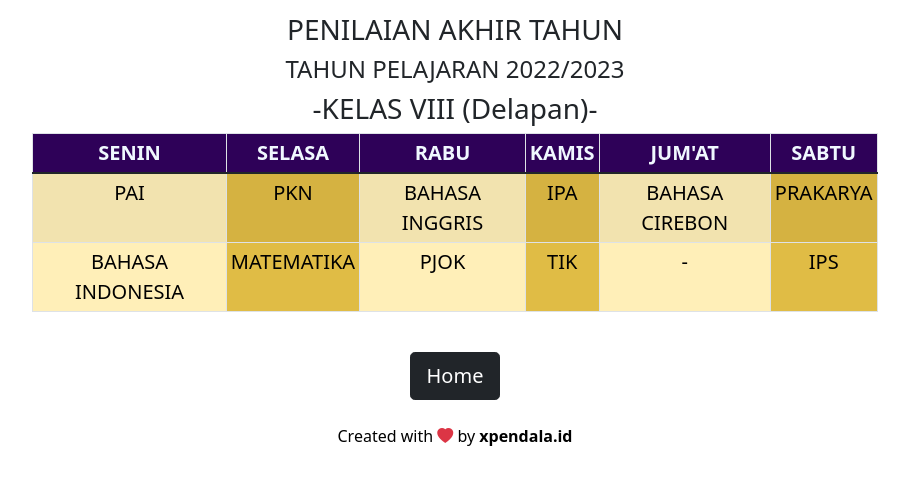
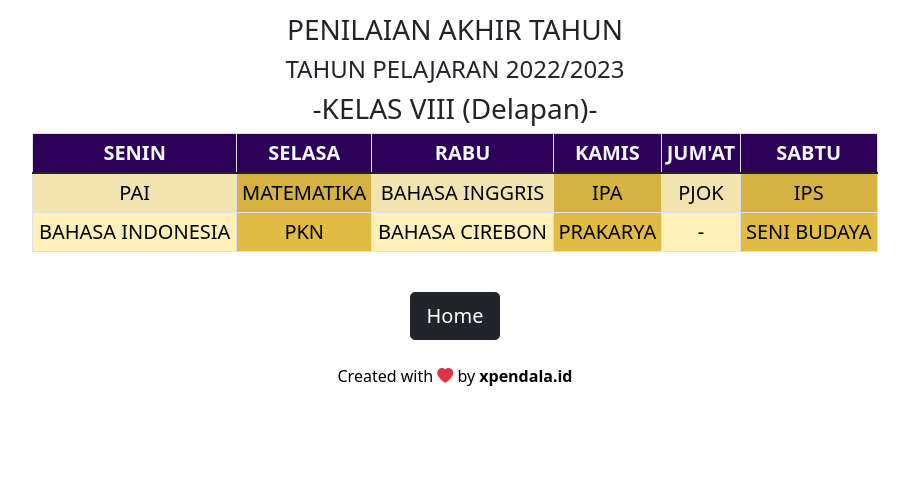
Before and after one commit to SMPN2LA/PAT-2023, a plain HTML site: page index2.html in a window 1280 px wide. Shown: the part 244-728 px from the top of the page, without its empty margins (185-1094 px from the left). Drawn offline with nearby package versions, Linux system fonts and the light colour scheme.

Commit message:
update terbaru

```diff
--- a/index2.html
+++ b/index2.html
@@ -53,21 +53,21 @@
             </thead>
             <tbody>
               <tr>
-              <td style="background-color:rgb(255, 239, 184);"><a target="_blank" href="https://forms.gle/Ya6GHbUDaAZqP4ea7" class="text-decoration-none text-black">PAI</a></td>
-              <td style="background-color:rgb(224, 188, 69);"><a target="_blank" href="https://forms.gle/NtctGZFFPwR3rHZV6" class="text-decoration-none text-black">PKN</a></td>
-              <td style="background-color:rgb(255, 239, 184);"><a target="_blank" href="https://forms.gle/79VhAaEximpDrmo76" class="text-decoration-none text-black">BAHASA INGGRIS</a></td>
-              <td style="background-color:rgb(224, 188, 69);"><a target="_blank" href="https://forms.gle/Sdp2PFzq55dq4tJz7" class="text-decoration-none text-black">IPA</a></td>
-              <td style="background-color:rgb(255, 239, 184);"><a target="_blank" href="https://forms.gle/n1BRqoB8jfZu7wNR6" class="text-decoration-none text-black">BAHASA CIREBON</a></td>
-              <td style="background-color:rgb(224, 188, 69);"><a target="_blank" href="https://forms.gle/Sdp2PFzq55dq4tJz7" class="text-decoration-none text-black">PRAKARYA</a></td>
-              </tr>
-              <tr>
-                <td style="background-color:rgb(255, 239, 184);"><a target="_blank" href="https://forms.gle/n1BRqoB8jfZu7wNR6" class="text-decoration-none text-black">BAHASA INDONESIA</a></td>
-                <td style="background-color:rgb(224, 188, 69);"><a target="_blank" href="https://forms.gle/Jf1fLMMwgxHbF1jT8" class="text-decoration-none text-black">MATEMATIKA</a></td>
-                <td style="background-color:rgb(255, 239, 184);"><a target="_blank" href="https://forms.gle/TTVvxbSrdxhGjYs69" class="text-decoration-none text-black">PJOK</a></td>
-                <td style="background-color:rgb(224, 188, 69);"><a target="_blank" href="https://forms.gle/Sdp2PFzq55dq4tJz7" class="text-decoration-none text-black">TIK</a></td>
-                <td style="background-color:rgb(255, 239, 184);"><a target="_blank" href="#" class="text-decoration-none text-black">-</a></td>
-              <td style="background-color:rgb(224, 188, 69);"><a target="_blank" href="https://forms.gle/Sdp2PFzq55dq4tJz7" class="text-decoration-none text-black">IPS</a></td>
-              </tr>
+                <td style="background-color:rgb(255, 239, 184);"><a target="_blank" href="https://forms.gle/Kz3Jac5gBwxUdVXY8" class="text-decoration-none text-black">PAI</a></td>
+                <td style="background-color:rgb(224, 188, 69);"><a target="_blank" href="https://forms.gle/y9qi4h3KEPQatgd9A" class="text-decoration-none text-black">MATEMATIKA</a></td>
+                <td style="background-color:rgb(255, 239, 184);"><a target="_blank" href="https://forms.gle/XmfZcycjdQQqqZrR9" class="text-decoration-none text-black">BAHASA INGGRIS</a></td>
+                <td style="background-color:rgb(224, 188, 69);"><a target="_blank" href="https://forms.gle/eUTcwggof1LJgMtT9" class="text-decoration-none text-black">IPA</a></td>
+                <td style="background-color:rgb(255, 239, 184);"><a target="_blank" href="https://forms.gle/3GAm9AMpBeRGWjza6" class="text-decoration-none text-black">PJOK</a></td>
+                <td style="background-color:rgb(224, 188, 69);"><a target="_blank" href="https://forms.gle/TNCdBgKx1Qa8yV1e7" class="text-decoration-none text-black">IPS</a></td>
+                </tr>
+                <tr>
+                  <td style="background-color:rgb(255, 239, 184);"><a target="_blank" href="https://forms.gle/GA8utGMQRwsUcWGc9" class="text-decoration-none text-black">BAHASA INDONESIA</a></td>
+                  <td style="background-color:rgb(224, 188, 69);"><a target="_blank" href="https://forms.gle/inQvi4BNFNAJBByZ9" class="text-decoration-none text-black">PKN</a></td>
+                  <td style="background-color:rgb(255, 239, 184);"><a target="_blank" href="https://forms.gle/tL2GW3TXf5wzsDgN6" class="text-decoration-none text-black">BAHASA CIREBON</a></td>
+                  <td style="background-color:rgb(224, 188, 69);"><a target="_blank" href="https://forms.gle/FRM8BeriHT4VrZ6q9" class="text-decoration-none text-black">PRAKARYA</a></td>
+                  <td style="background-color:rgb(255, 239, 184);"><a target="_blank" href="#" class="text-decoration-none text-black">-</a></td>
+                <td style="background-color:rgb(224, 188, 69);"><a target="_blank" href="https://forms.gle/vsFoUfuAKj2Bz68u5" class="text-decoration-none text-black">SENI BUDAYA</a></td>
+                </tr>
 
             </tbody>
           </table>
```
Also changed, not shown: index1.html (+11 -11 lines).
